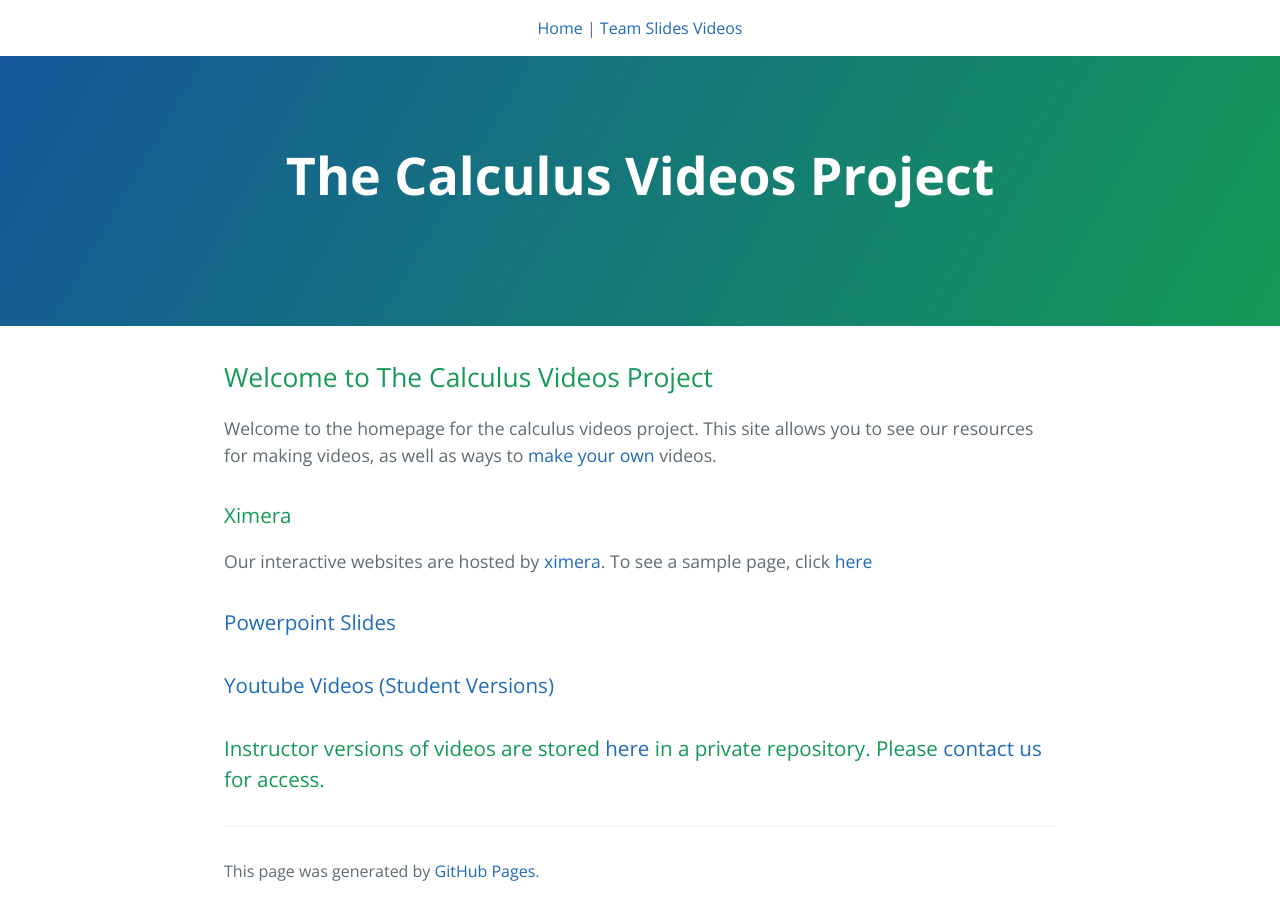
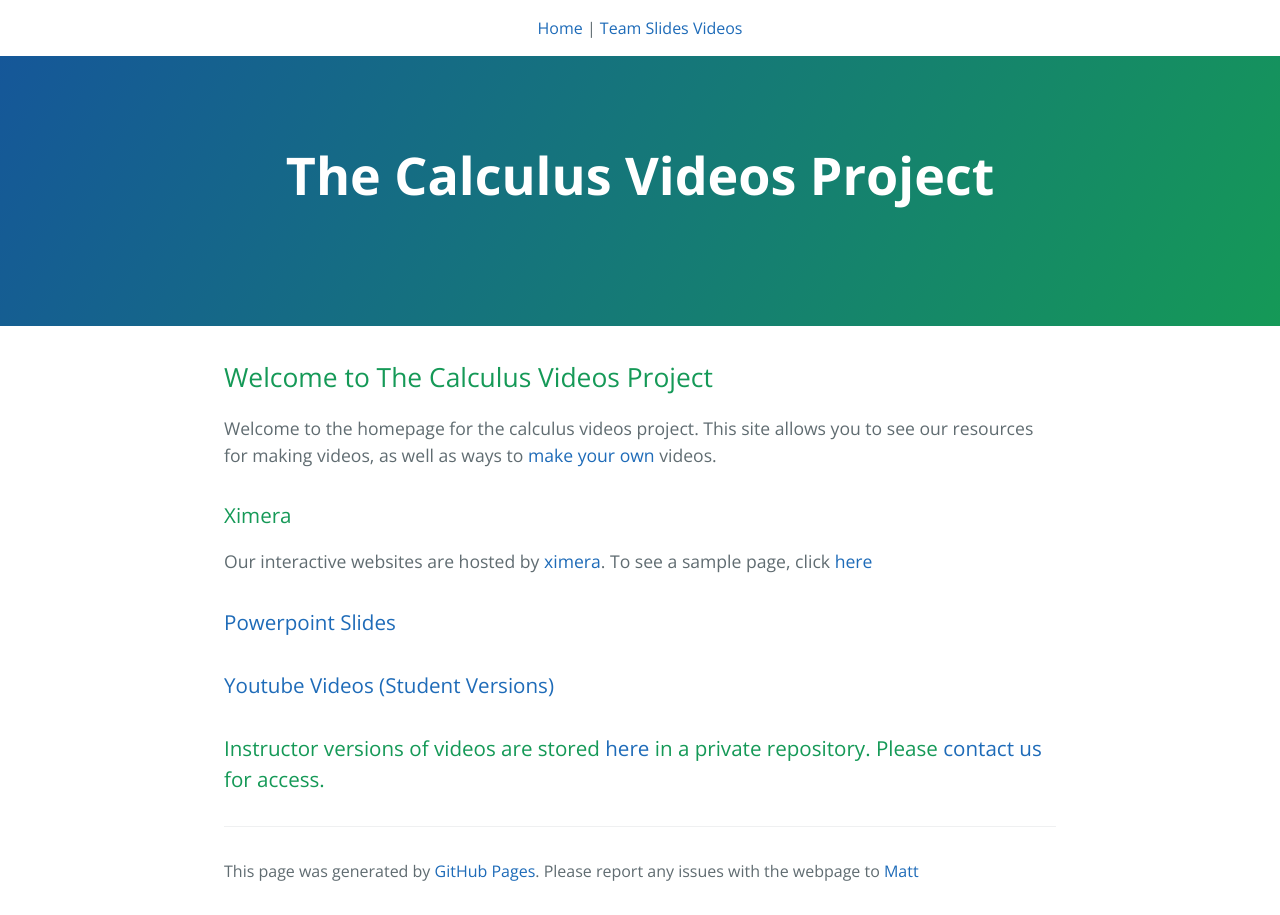
Before and after one commit to calcvids/calcvids.github.io, a Jekyll site: the page built from README.md, in a window 1280 px wide. Built offline with Jekyll 4.4.1, drawn with Linux system fonts in a browser that asks for light colours; our own code applies the rules of GitHub Pages for plain Markdown files.

Commit message:
change footer

```diff
--- a/_includes/page-footer.html
+++ b/_includes/page-footer.html
@@ -3,5 +3,5 @@
 <!--<span class="site-footer-owner"><a href="{{ site.url }}">{{ site.title }}</a> is maintained by <a href="{{ site.author.url }}">{{ site.author.name }}</a>.</span>
   <span class="site-footer-credits">-->
 
-This page was generated by <a href="https://pages.github.com">GitHub Pages</a>.</span>
+This page was generated by <a href="https://pages.github.com">GitHub Pages</a>. Please report any issues with the webpage to <a href="mailto:mthomas7@ithaca.edu?subject=CalcVids%20Website">Matt</a></span>
 </footer>
```
